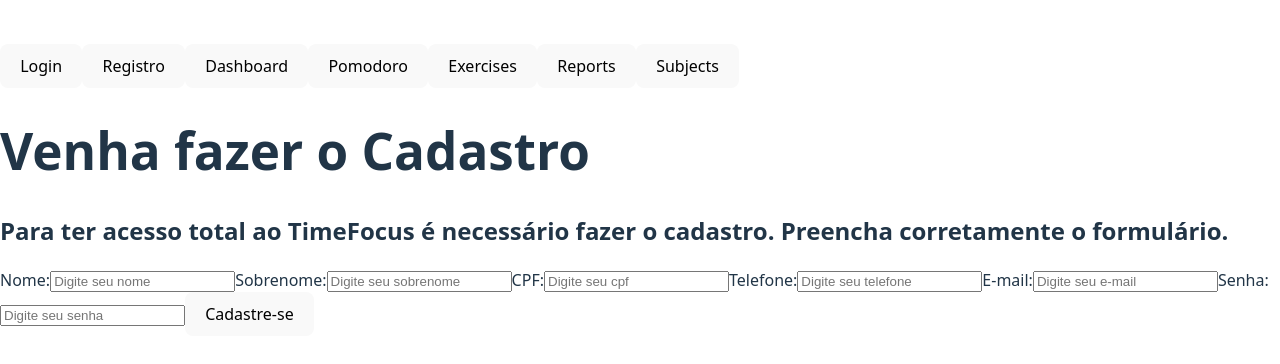
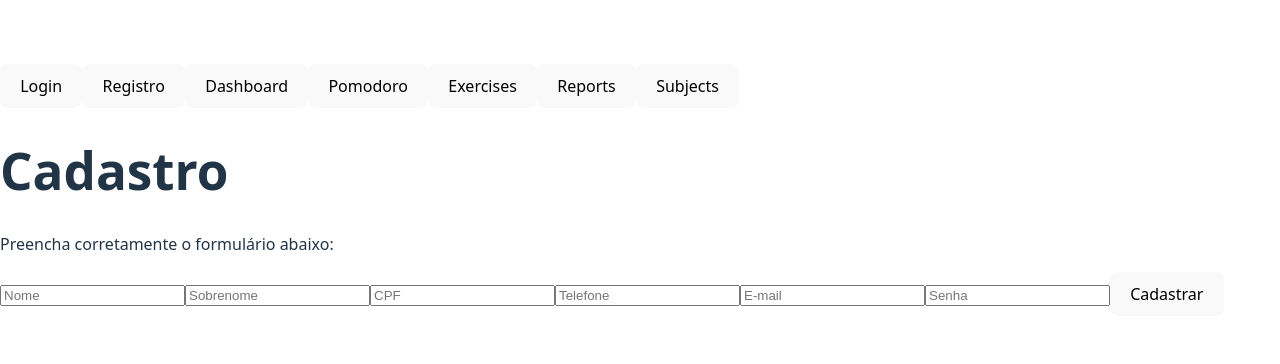
Before and after one commit to Jamersom-silva/timefocus, a React (Vite) app in the folder frontend/: page /register in a window 1280 px wide. Shown: the part 210-574 px from the top of the page. Built offline with nearby package versions, Linux system fonts and the light colour scheme.

Commit message:
componets login e registro

```diff
--- /dev/null
+++ b/frontend/src/components/LoginForm.tsx
@@ -0,0 +1,44 @@
+import { useState } from "react";
+
+export default function LoginForm() {
+  const [form, setForm] = useState({
+    usuario: "",
+    senha: "",
+  });
+
+  const handleChange = (e: React.ChangeEvent<HTMLInputElement>) => {
+    setForm({ ...form, [e.target.name]: e.target.value });
+  };
+
+  const handleSubmit = (e: React.FormEvent) => {
+    e.preventDefault();
+    console.log("Login com:", form);
+    // 🚀 Aqui no futuro: autenticar no backend
+  };
+
+  return (
+    <form onSubmit={handleSubmit} className="flex flex-col gap-3 max-w-sm mx-auto mt-6">
+      <input
+        name="usuario"
+        placeholder="Usuário ou E-mail"
+        onChange={handleChange}
+        className="border p-2 rounded"
+      />
+      <input
+        name="senha"
+        type="password"
+        placeholder="Senha"
+        onChange={handleChange}
+        className="border p-2 rounded"
+      />
+
+      <button type="submit" className="bg-green-500 text-white py-2 px-4 rounded hover:bg-green-600">
+        Entrar
+      </button>
+
+      <a href="/register" className="text-blue-500 text-sm hover:underline">
+        Não tem conta? Cadastre-se
+      </a>
+    </form>
+  );
+}
--- /dev/null
+++ b/frontend/src/components/RegisterForm.tsx
@@ -0,0 +1,37 @@
+import { useState } from "react";
+
+export default function RegisterForm() {
+  const [form, setForm] = useState({
+    nome: "",
+    sobrenome: "",
+    cpf: "",
+    telefone: "",
+    email: "",
+    senha: "",
+  });
+
+  const handleChange = (e: React.ChangeEvent<HTMLInputElement>) => {
+    setForm({ ...form, [e.target.name]: e.target.value });
+  };
+
+  const handleSubmit = (e: React.FormEvent) => {
+    e.preventDefault();
+    console.log("Dados do cadastro:", form);
+    // 🚀 Aqui no futuro: enviar os dados para o backend
+  };
+
+  return (
+    <form onSubmit={handleSubmit} className="flex flex-col gap-3 max-w-md mx-auto mt-6">
+      <input name="nome" placeholder="Nome" onChange={handleChange} className="border p-2 rounded" />
+      <input name="sobrenome" placeholder="Sobrenome" onChange={handleChange} className="border p-2 rounded" />
+      <input name="cpf" placeholder="CPF" onChange={handleChange} className="border p-2 rounded" />
+      <input name="telefone" placeholder="Telefone" onChange={handleChange} className="border p-2 rounded" />
+      <input name="email" type="email" placeholder="E-mail" onChange={handleChange} className="border p-2 rounded" />
+      <input name="senha" type="password" placeholder="Senha" onChange={handleChange} className="border p-2 rounded" />
+
+      <button type="submit" className="bg-blue-500 text-white py-2 px-4 rounded hover:bg-blue-600">
+        Cadastrar
+      </button>
+    </form>
+  );
+}
--- a/frontend/src/pages/Login/Login.tsx
+++ b/frontend/src/pages/Login/Login.tsx
@@ -1,68 +1,12 @@
-import { useState } from "react";
 import Header from "../../components/Header/Header";
+import LoginForm from "../../components/LoginForm";
 
 export default function LoginPage() {
-  const [formData, setFormData] = useState({
-    usuario: "",
-    senha: "",
-  });
-
-  const handleChange = (e: React.ChangeEvent<HTMLInputElement>) => {
-    const { name, value } = e.target;
-    setFormData((prev) => ({
-      ...prev,
-      [name]: value,
-    }));
-  };
-
-  const handleSubmit = (e: React.FormEvent) => {
-    e.preventDefault();
-    console.log("Login:", formData);
-    alert("Login enviado!");
-  };
-
   return (
     <div className="home-page">
       <Header />
-
-      <div className="login-page">
-        <h1>Login</h1>
-
-        <form onSubmit={handleSubmit}>
-          <label>
-            Usuário:
-            <input
-              type="text"
-              name="usuario"
-              value={formData.usuario}
-              onChange={handleChange}
-              placeholder="Digite seu usuário ou e-mail"
-              required
-            />
-          </label>
-
-          <label>
-            Senha:
-            <input
-              type="password"
-              name="senha"
-              value={formData.senha}
-              onChange={handleChange}
-              placeholder="Digite sua senha"
-              required
-            />
-          </label>
-
-          <button type="submit">Entrar</button>
-        </form>
-
-        <p>
-          <a href="#">Esqueceu a senha?</a>
-        </p>
-        <p>
-          Ainda não tem conta? <a href="/register">Cadastre-se</a>
-        </p>
-      </div>
+      <h1>Login</h1>
+      <LoginForm />
     </div>
   );
 }
--- a/frontend/src/pages/Register/Register.tsx
+++ b/frontend/src/pages/Register/Register.tsx
@@ -1,102 +1,13 @@
-import { useState } from "react";
 import Header from "../../components/Header/Header";
+import RegisterForm from "../../components/RegisterForm";
 
 export default function RegisterPage() {
-  const [formData, setFormData] = useState({
-    nome: "",
-    sobrenome: "",
-    cpf: "",
-    telefone: "",
-    email: "",
-    senha: "",
-  });
-
-  const [errors, setErrors] = useState<Record<string, string>>({});
-
-  const fields = [
-    { name: "nome", label: "Nome", type: "text" },
-    { name: "sobrenome", label: "Sobrenome", type: "text" },
-    { name: "cpf", label: "CPF", type: "text" },
-    { name: "telefone", label: "Telefone", type: "tel" },
-    { name: "email", label: "E-mail", type: "email" },
-    { name: "senha", label: "Senha", type: "password" },
-  ];
-
-  const handleChange = (e: React.ChangeEvent<HTMLInputElement>) => {
-    const { name, value } = e.target;
-    setFormData((prev) => ({
-      ...prev,
-      [name]: value,
-    }));
-
-    // Remove erro do campo ao digitar
-    setErrors((prev) => ({
-      ...prev,
-      [name]: "",
-    }));
-  };
-
-  const validate = () => {
-    const newErrors: Record<string, string> = {};
-
-    if (!formData.nome) newErrors.nome = "Nome é obrigatório";
-    if (!formData.sobrenome) newErrors.sobrenome = "Sobrenome é obrigatório";
-
-    if (!/^\d{11}$/.test(formData.cpf)) {
-      newErrors.cpf = "CPF deve ter 11 dígitos numéricos";
-    }
-
-    if (!/^\S+@\S+\.\S+$/.test(formData.email)) {
-      newErrors.email = "E-mail inválido";
-    }
-
-    if (formData.senha.length < 6) {
-      newErrors.senha = "Senha deve ter no mínimo 6 caracteres";
-    }
-
-    return newErrors;
-  };
-
-  const handleSubmit = (e: React.FormEvent) => {
-    e.preventDefault();
-    const newErrors = validate();
-
-    if (Object.keys(newErrors).length > 0) {
-      setErrors(newErrors);
-      return;
-    }
-
-    console.log("Cadastro realizado com sucesso:", formData);
-    alert("Cadastro enviado!");
-  };
-
   return (
     <div className="home-page">
       <Header />
-      <h1>Venha fazer o Cadastro</h1>
-      <h2>
-        Para ter acesso total ao TimeFocus é necessário fazer o cadastro.
-        Preencha corretamente o formulário.
-      </h2>
-
-      <form className="register-form" onSubmit={handleSubmit}>
-        {fields.map(({ name, label, type }) => (
-          <label key={name}>
-            {label}:
-            <input
-              type={type}
-              name={name}
-              value={formData[name as keyof typeof formData]}
-              onChange={handleChange}
-              placeholder={`Digite seu ${label.toLowerCase()}`}
-              required
-            />
-            {errors[name] && <span style={{ color: "red" }}>{errors[name]}</span>}
-          </label>
-        ))}
-
-        <button type="submit">Cadastre-se</button>
-      </form>
+      <h1>Cadastro</h1>
+      <p>Preencha corretamente o formulário abaixo:</p>
+      <RegisterForm />
     </div>
   );
 }
```
